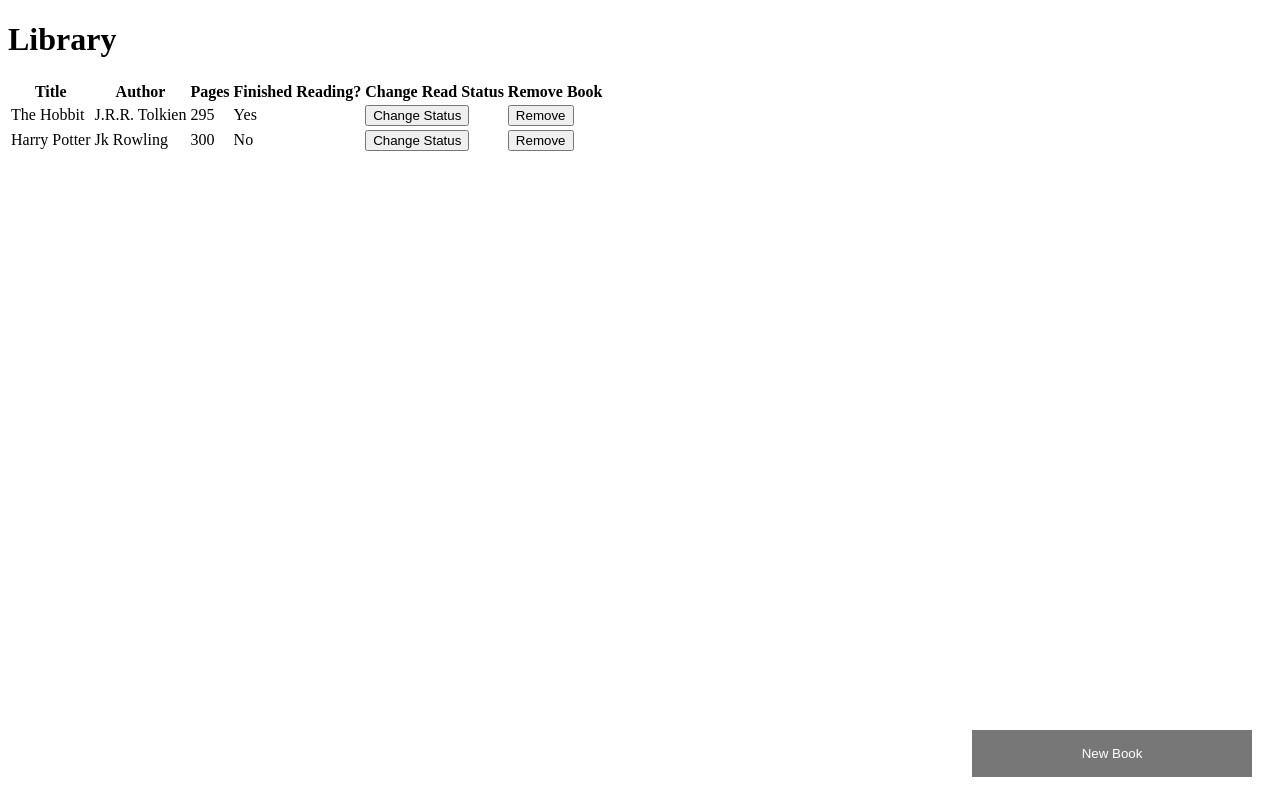
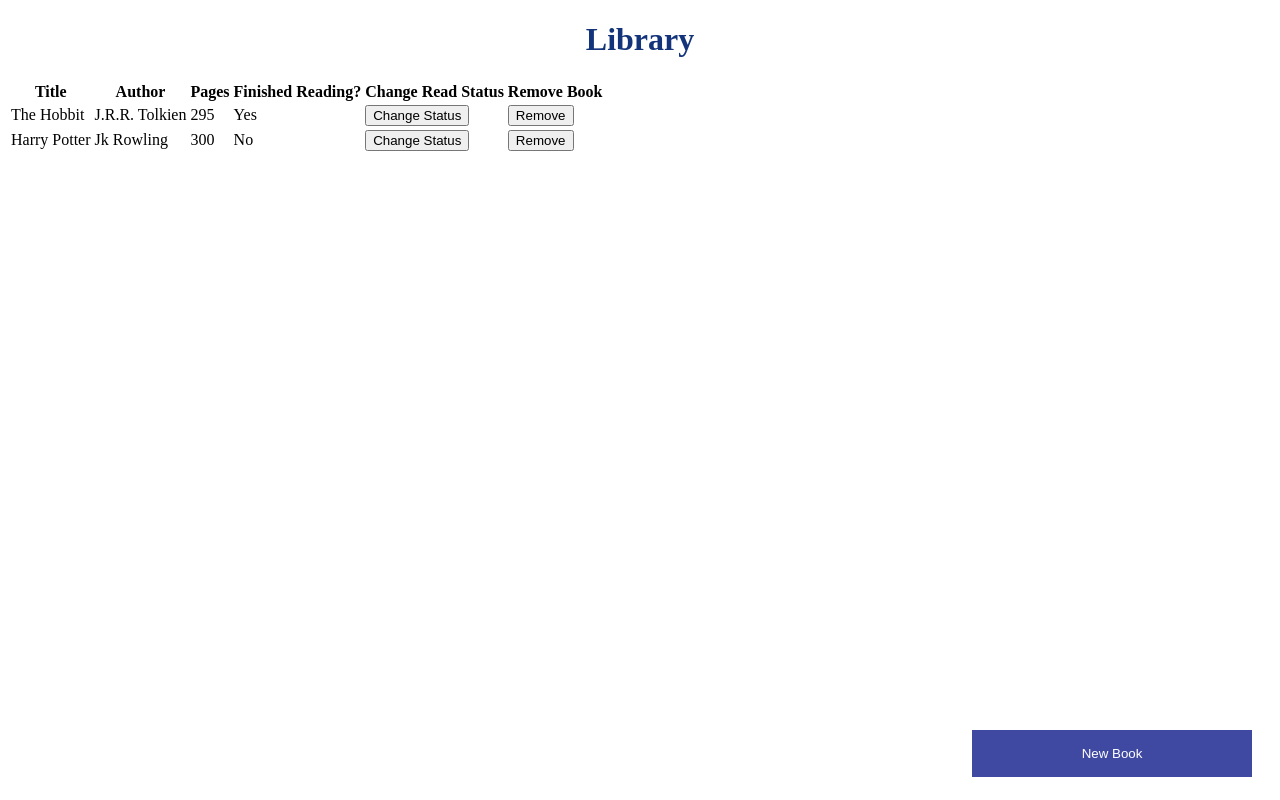
Before and after one commit to Daniel-Chow-YC/library-app--objectConstructorsJS-, a plain HTML site: page index.html in a window 1280 px wide. Drawn offline with Linux system fonts and the light colour scheme.

Commit message:
changed button and titile colour

```diff
--- a/style.css
+++ b/style.css
@@ -2,7 +2,7 @@
 
 /* Button used to open the contact form - fixed at the bottom of the page */
 .open-button {
-  background-color: #555;
+  background-color: rgb(16, 28, 138);
   color: white;
   padding: 16px 20px;
   border: none;
@@ -67,3 +67,8 @@
 .form-container .btn:hover, .open-button:hover {
   opacity: 1;
 }
+
+h1 {
+  text-align: center;
+  color: rgb(19, 52, 122);
+}
```
